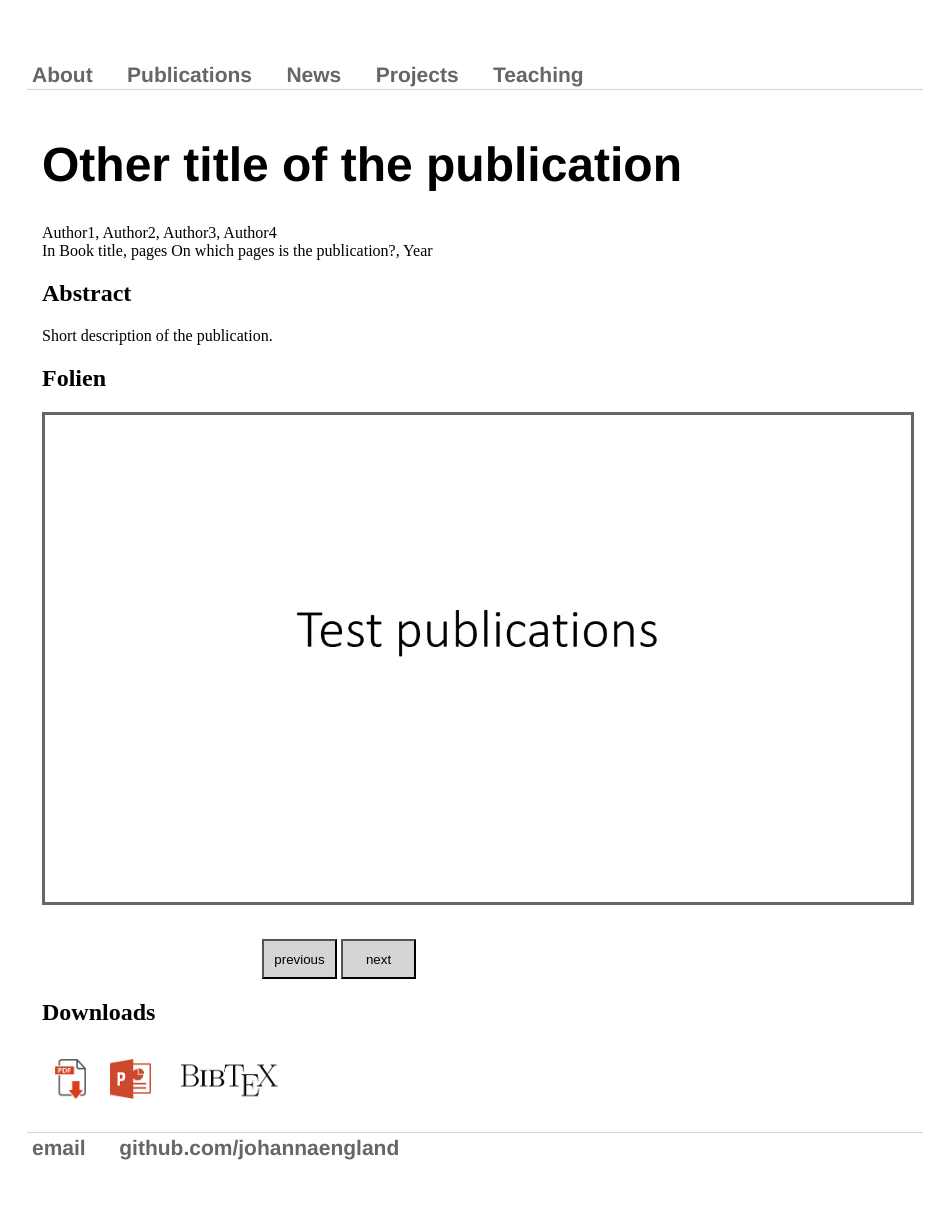
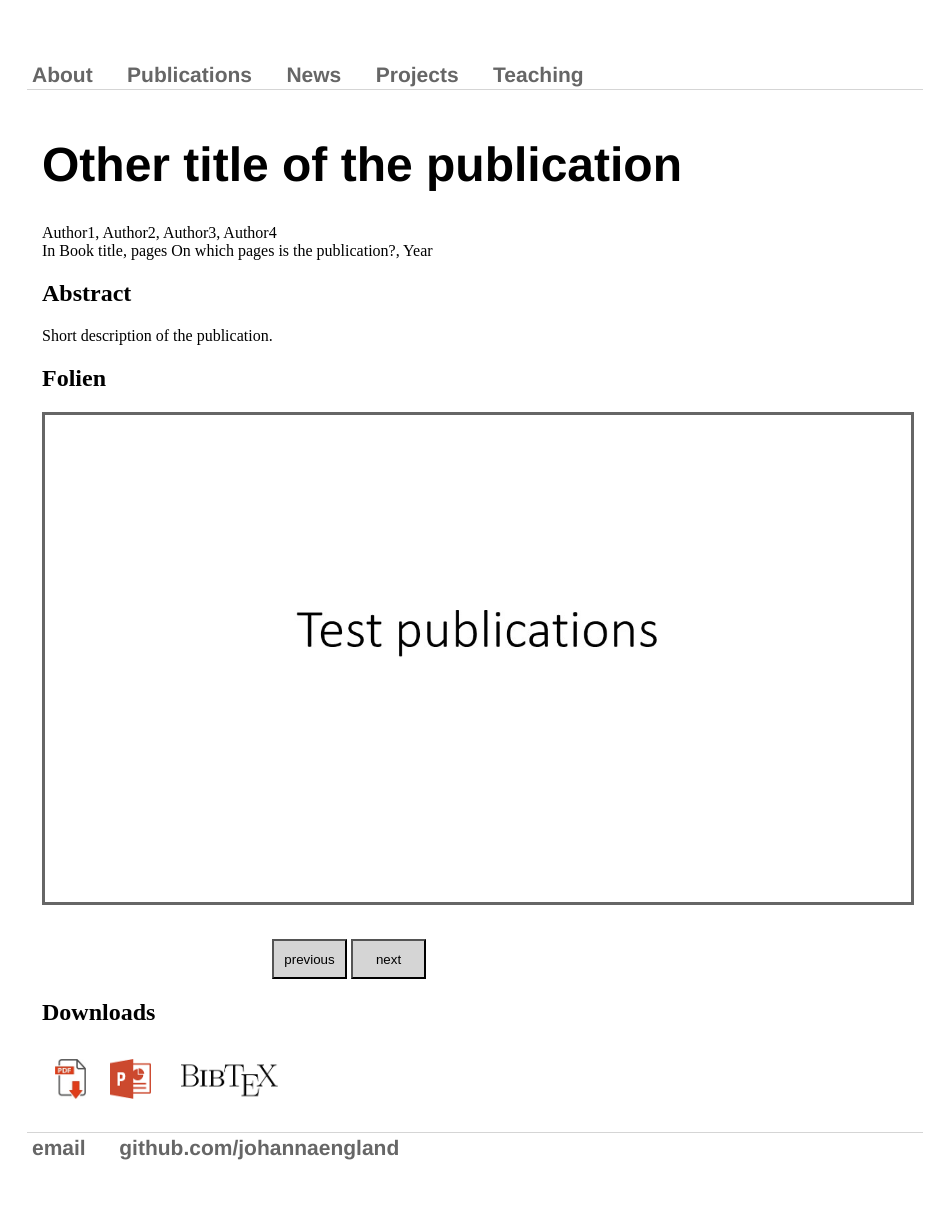
Before and after one commit to johannaengland/johannaengland.github.io, a Jekyll site: the page built from _publications/year-other-publication.md, in a window 1280 px wide. Shown: the whole page, without its empty margins (165-1110 px from the left). Built offline with Jekyll 4.4.1, drawn with Linux system fonts in a browser that asks for light colours.

Commit message:
Update main.css

```diff
--- a/css/main.css
+++ b/css/main.css
@@ -15,7 +15,7 @@
 }
 
 #slideshowButtons {
-    margin: 12px 220px 12px 220px;
+    margin: 12px 230px 12px 230px;
 }
 
 #url, #nameOfSlides, #fileEnding {
```
